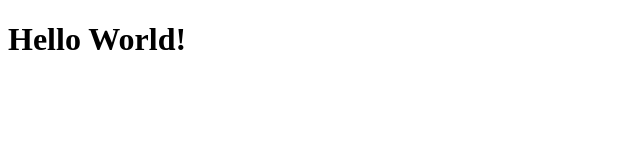
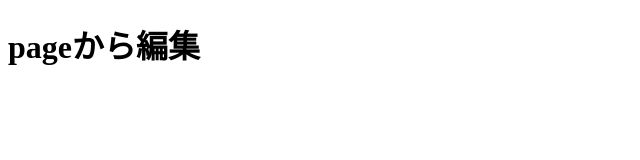
Before and after one commit to mf2304/mf2304.github.io, a plain HTML site: page index.html in a window 1280 px wide. Shown: the whole page, without its empty margins (0-640 px from the left). Drawn offline with Linux system fonts and the light colour scheme.

Commit message:
Update index.html

```diff
--- a/index.html
+++ b/index.html
@@ -1,6 +1,6 @@
 <!DOCTYPE html>
 <html>
 <body>
-<h1>Hello World!</h1>
+<h1>pageから編集</h1>
 </body>
 </html>
```
